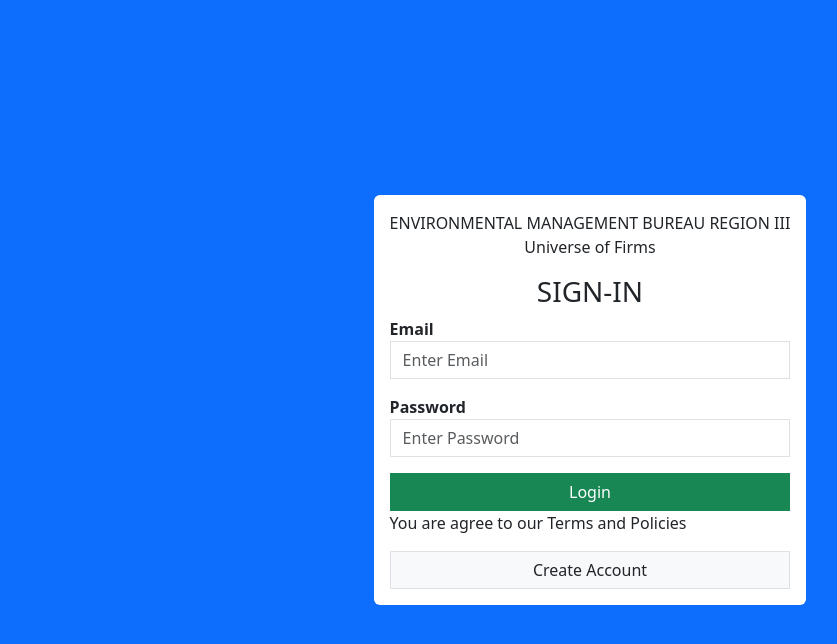
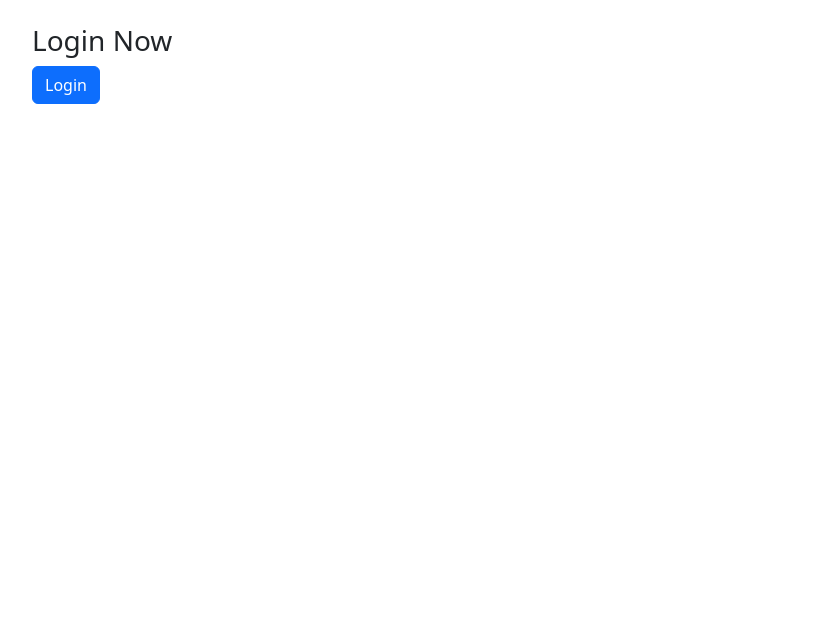
Before and after one commit to fons-sabalbosajr/embr3-universe, a React (Vite) app in the folder front-end/: page / in a window 1280 px wide. Shown: the top 644 px of the page, without its empty margins (50-887 px from the left). Built offline with nearby package versions, Linux system fonts and the light colour scheme.

Commit message:
update app.jsx

```diff
--- a/front-end/src/App.jsx
+++ b/front-end/src/App.jsx
@@ -8,7 +8,7 @@
   return(
      <BrowserRouter>
      <Routes>
-      <Route path='/' element={<Login />}></Route>
+      <Route path='/' element={<Home />}></Route>
       <Route path='/register' element={<Register />}></Route>
       <Route path='/home' element={<Home />}></Route>
       <Route path='/login' element={<Login />}></Route>
```
